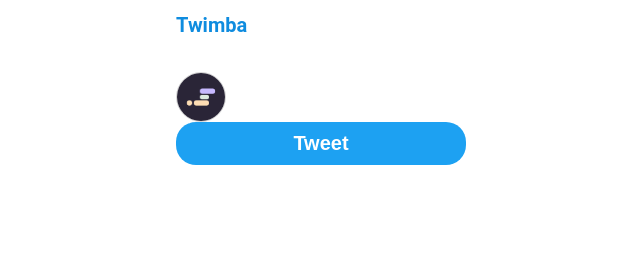
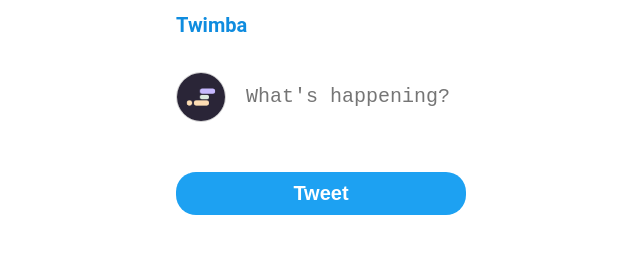
Before and after one commit to jasnmar/scrimba-ejc-twimba, a plain HTML site: page index.html in a window 1280 px wide. Shown: the whole page, without its empty margins (319-959 px from the left). Drawn offline with Linux system fonts and the light colour scheme.

Commit message:
Text area, no resize

```diff
--- a/index.css
+++ b/index.css
@@ -52,6 +52,7 @@ textarea{
     width: 100%;
     font-size: 20px;
     line-height: 30px;
+    resize: none;
 }
 
 button{
--- a/index.html
+++ b/index.html
@@ -13,6 +13,7 @@
 	<main>
 		<div class="tweet-input-area">
 			<img src="images/scrimbalogo.png" class="profile-pic">
+            <textarea placeholder="What's happening?" id="tweet-input"></textarea>
 		</div>
 		<button id="tweet-btn">Tweet</button>
 		<div class="feed" id="feed"></div>
```
